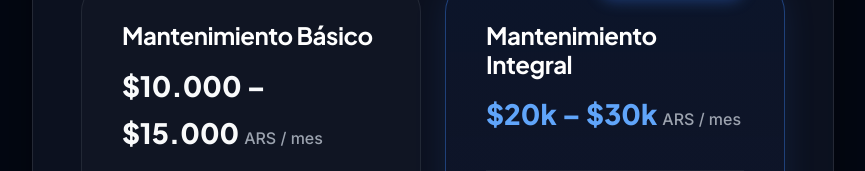
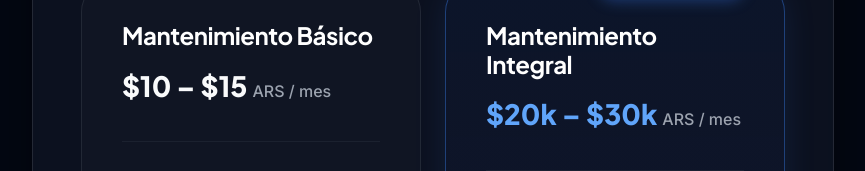
Before and after one commit to AlejandroDurando/Propuesta-de-trabajo, a plain HTML site: page index.html in a window 1280 px wide. Shown: the part 3243-3414 px from the top of the page, without its empty margins (358-1223 px from the left). Drawn offline with Linux system fonts and the light colour scheme; some packages are replaced by stand-ins of ours; a script that the page names is missing; some icons are missing.

Commit message:
Corrección de precio en Mantenimiento Básico

```diff
--- a/index.html
+++ b/index.html
@@ -216,7 +216,7 @@
                         <i class="ph-duotone ph-shield-star pricing-icon"></i>
                         <h3>Mantenimiento Básico</h3>
                         <div class="pricing-price">
-                            <span>$10.000 – $15.000</span>
+                            <span>$10 – $15</span>
                             <span class="pricing-period">ARS / mes</span>
                         </div>
                     </div>
```
